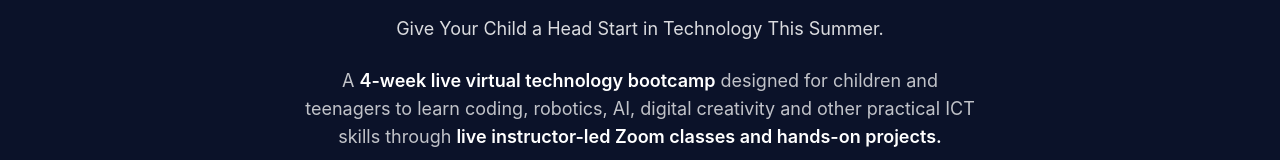
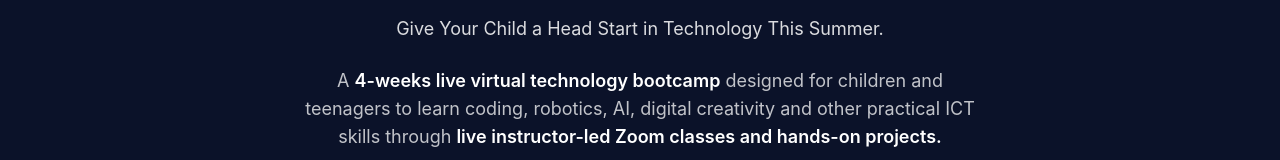
Before and after one commit to ngwuebo/Ekotechcentre, a Next.js app: page / in a window 1280 px wide. Shown: the part 768-928 px from the top of the page. Built offline with nearby package versions, Linux system fonts and the light colour scheme.

Commit message:
Finalize premium enrolment and metadata polish

```diff
--- a/app/layout.tsx
+++ b/app/layout.tsx
@@ -9,7 +9,7 @@
     title: 'EkoTech Coaching Centre | Premium Live Online Bootcamp',
     description: 'Premium 4-weeks live online technology bootcamp for ages 6–14+ with live Zoom classes, coding, robotics, AI, projects, certificate, and WhatsApp support.',
     type: 'website',
-    images: '/images/text1.png'
+    images: [{ url: '/images/text1.png', width: 1200, height: 630 }]
   },
   twitter: {
     card: 'summary_large_image',
--- a/components/landing/HeroSection.tsx
+++ b/components/landing/HeroSection.tsx
@@ -182,7 +182,7 @@
             transition={{ duration: 0.75, delay: 0.1 }}
             className="mx-auto max-w-2xl text-base leading-8 text-white/75 sm:text-lg"
           >
-            A <span className="font-semibold text-white">4-week live virtual technology bootcamp</span> designed for children and teenagers to learn coding, robotics, AI, digital creativity and other practical ICT skills through <span className="font-semibold text-white">live instructor-led Zoom classes and hands-on projects.</span>
+            A <span className="font-semibold text-white">4-weeks live virtual technology bootcamp</span> designed for children and teenagers to learn coding, robotics, AI, digital creativity and other practical ICT skills through <span className="font-semibold text-white">live instructor-led Zoom classes and hands-on projects.</span>
           </motion.p>
           <div className="grid gap-3 grid-cols-2 sm:grid-cols-2">
             <div className="flex items-center gap-4 rounded-2xl border border-slate-700/50 bg-slate-800/40 p-3 text-sm text-white">
```
